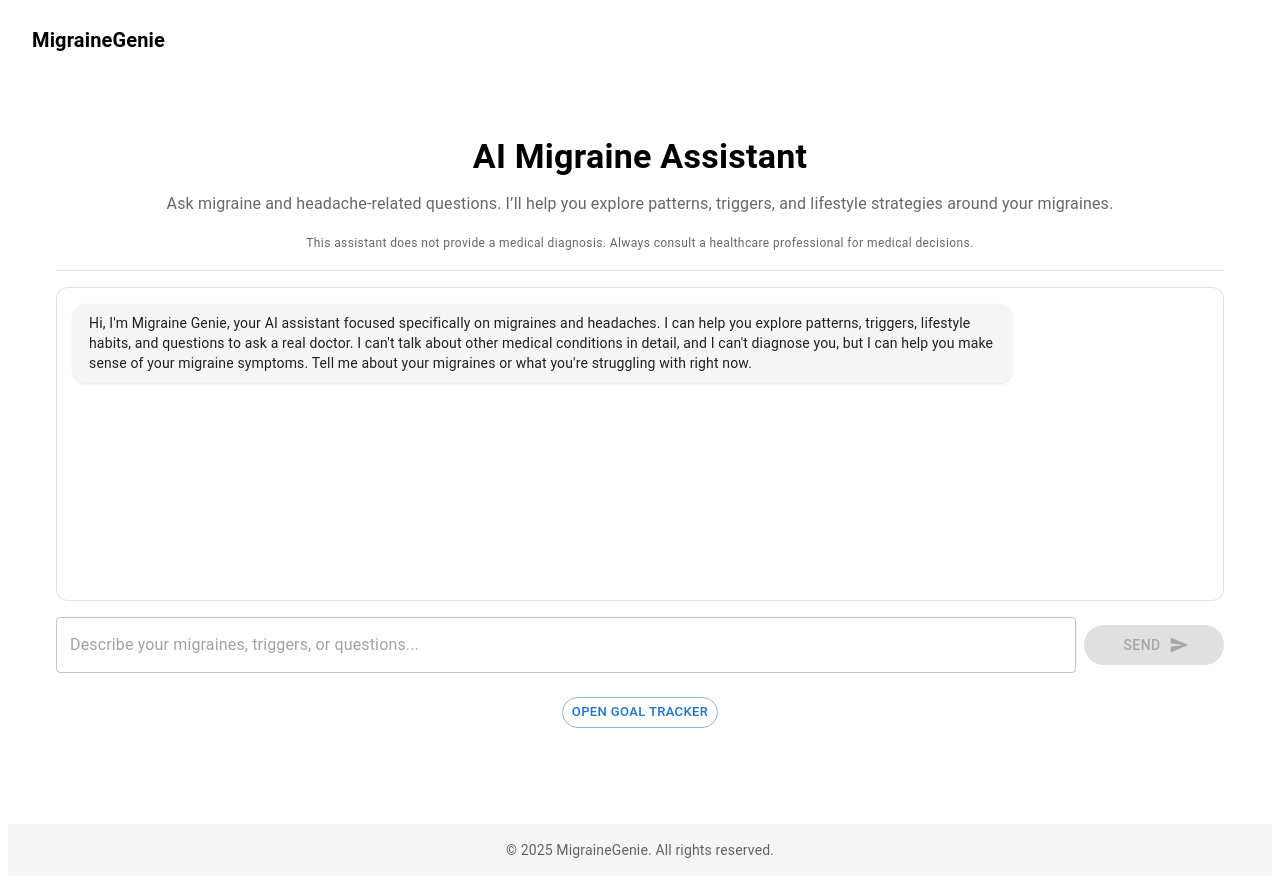
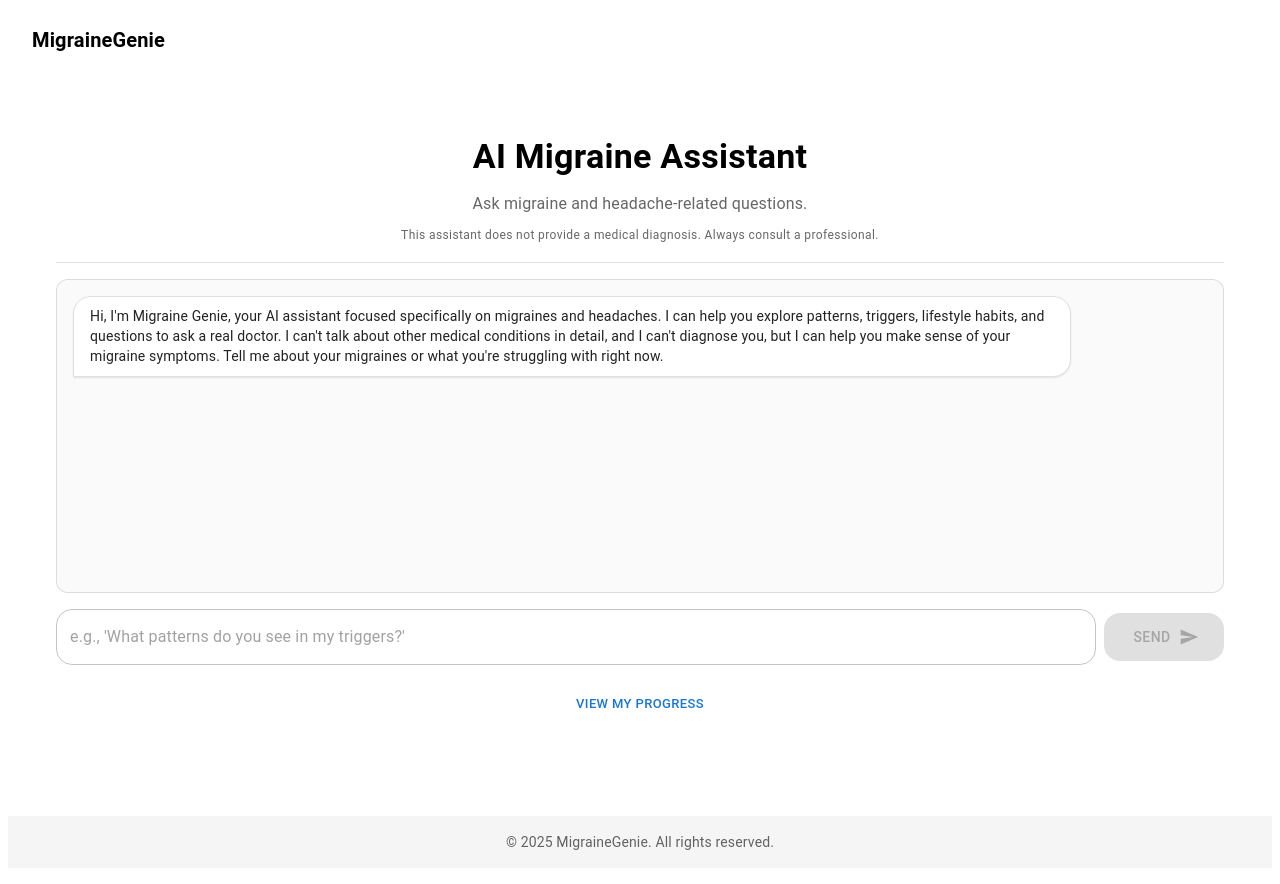
Before and after one commit to taratony-27/Migraine-Genie, a React (Create React App) app in the folder client/: page /ai-assistant in a window 1280 px wide. Built offline with nearby package versions, Linux system fonts and the light colour scheme; no server answers.

Commit message:
updated ai chatbot to be able to access user daily log data

```diff
--- a/client/src/components/AIAssistant.tsx
+++ b/client/src/components/AIAssistant.tsx
@@ -20,12 +20,11 @@ type ChatMessage = {
   content: string;
 };
 
-// ✅ userId is now OPTIONAL
 interface AIAssistantProps {
   userId?: string | number | null;
 }
 
-const AIAssistant: React.FC<AIAssistantProps> = ({ userId = null }) => {
+const AIAssistant: React.FC<AIAssistantProps> = ({ userId: propUserId = null }) => {
   const theme = useTheme();
   const isMobile = useMediaQuery(theme.breakpoints.down('sm'));
 
@@ -33,10 +32,14 @@ const AIAssistant: React.FC<AIAssistantProps> = ({ userId = null }) => {
   const [input, setInput] = useState('');
   const [loading, setLoading] = useState(false);
   const [errorMsg, setErrorMsg] = useState<string | null>(null);
+  const [dailyLogs, setDailyLogs] = useState([]);
+
+  // Track the actual ID in state so handleSend can access it reliably
+  const [activeUserId, setActiveUserId] = useState<string | number | null>(propUserId);
 
   const bottomRef = useRef<HTMLDivElement | null>(null);
 
-  // Initial assistant message (migraine-only scope)
+  // 1. Initial assistant message
   useEffect(() => {
     setMessages([
       {
@@ -51,7 +54,44 @@ const AIAssistant: React.FC<AIAssistantProps> = ({ userId = null }) => {
     ]);
   }, []);
 
-  // Auto-scroll
+  // 2. Fetch User ID from LocalStorage and Fetch Daily Logs
+  useEffect(() => {
+    const initializeAssistant = async () => {
+      let currentId = activeUserId;
+
+      // If no ID passed via props, check localStorage
+      if (!currentId) {
+        const storedUser = localStorage.getItem('user');
+        if (storedUser) {
+          try {
+            const parsed = JSON.parse(storedUser);
+            // Check all common ID variants
+            currentId = parsed?.user_id ?? parsed?.id ?? parsed?._id;
+            if (currentId) setActiveUserId(currentId);
+          } catch (err) {
+            console.error('Failed to parse user from local storage:', err);
+          }
+        }
+      }
+
+      // Fetch logs if we have an ID
+      if (currentId) {
+        try {
+          const response = await api.get('/api/daily-inputs', {
+            params: { userId: currentId },
+          });
+          console.log('[AIAssistant] Context logs loaded:', response.data.length);
+          setDailyLogs(response.data);
+        } catch (error) {
+          console.error('[AIAssistant] Failed to fetch daily logs:', error);
+        }
+      }
+    };
+
+    initializeAssistant();
+  }, []);
+
+  // 3. Auto-scroll
   useEffect(() => {
     if (bottomRef.current) {
       bottomRef.current.scrollIntoView({ behavior: 'smooth' });
@@ -63,8 +103,8 @@ const AIAssistant: React.FC<AIAssistantProps> = ({ userId = null }) => {
     if (!trimmed || loading) return;
 
     const newUserMessage: ChatMessage = { role: 'user', content: trimmed };
+    const nextMessages = [...messages, newUserMessage];
 
-    const nextMessages = [...messages, newUserMessage];
     setMessages(nextMessages);
     setInput('');
     setErrorMsg(null);
@@ -74,9 +114,9 @@ const AIAssistant: React.FC<AIAssistantProps> = ({ userId = null }) => {
       const res = await api.post<{ reply: string; modelUsed: string }>(
         '/api/assistant/doctor-chat',
         {
-          // userId can be null; backend treats it as "no personalized logs"
-          userId: userId ?? undefined,
+          userId: activeUserId ?? undefined,
           messages: nextMessages,
+          dailyLogs: dailyLogs, // Pass the logs we fetched earlier
         }
       );
 
@@ -123,29 +163,22 @@ const AIAssistant: React.FC<AIAssistantProps> = ({ userId = null }) => {
         </Typography>
       )}
 
-      <Typography
-        variant="subtitle1"
-        color="text.secondary"
-        mb={2}
-        textAlign="center"
-      >
-        Ask migraine and headache-related questions. I’ll help you explore patterns,
-        triggers, and lifestyle strategies around your migraines.
+      <Typography variant="subtitle1" color="text.secondary" mb={1} textAlign="center">
+        Ask migraine and headache-related questions.
       </Typography>
 
-      <Typography
-        variant="caption"
-        color="text.secondary"
-        textAlign="center"
-        mb={2}
-      >
-        This assistant does not provide a medical diagnosis. Always consult a healthcare
-        professional for medical decisions.
+      {activeUserId && dailyLogs.length > 0 && (
+        <Typography variant="caption" sx={{ color: 'success.main', textAlign: 'center', mb: 1, display: 'block' }}>
+          ● Connected to your migraine history ({dailyLogs.length} logs found)
+        </Typography>
+      )}
+
+      <Typography variant="caption" color="text.secondary" textAlign="center" mb={2}>
+        This assistant does not provide a medical diagnosis. Always consult a professional.
       </Typography>
 
       <Divider sx={{ mb: 2 }} />
 
-      {/* Chat area */}
       <Paper
         variant="outlined"
         sx={{
@@ -159,6 +192,7 @@ const AIAssistant: React.FC<AIAssistantProps> = ({ userId = null }) => {
           display: 'flex',
           flexDirection: 'column',
           gap: 1.5,
+          bgcolor: '#fafafa'
         }}
       >
         {messages.map((msg, idx) => {
@@ -173,19 +207,14 @@ const AIAssistant: React.FC<AIAssistantProps> = ({ userId = null }) => {
             >
               <Box
                 sx={{
-                  maxWidth: '80%',
+                  maxWidth: '85%',
                   px: 2,
                   py: 1.2,
-                  borderRadius: 3,
-                  bgcolor: isUser
-                    ? theme.palette.primary.main
-                    : theme.palette.grey[100],
-                  color: isUser
-                    ? theme.palette.primary.contrastText
-                    : theme.palette.text.primary,
-                  boxShadow: isUser
-                    ? '0 2px 6px rgba(0,0,0,0.25)'
-                    : '0 1px 3px rgba(0,0,0,0.1)',
+                  borderRadius: isUser ? '18px 18px 2px 18px' : '18px 18px 18px 2px',
+                  bgcolor: isUser ? theme.palette.primary.main : 'white',
+                  color: isUser ? 'white' : 'text.primary',
+                  boxShadow: '0 1px 2px rgba(0,0,0,0.1)',
+                  border: isUser ? 'none' : '1px solid #e0e0e0',
                   whiteSpace: 'pre-wrap',
                   wordBreak: 'break-word',
                 }}
@@ -195,17 +224,15 @@ const AIAssistant: React.FC<AIAssistantProps> = ({ userId = null }) => {
             </Box>
           );
         })}
-
         <div ref={bottomRef} />
       </Paper>
 
       {errorMsg && (
-        <Typography variant="body2" color="error" mb={1}>
+        <Typography variant="body2" color="error" mb={1} textAlign="center">
           {errorMsg}
         </Typography>
       )}
 
-      {/* Input area */}
       <Box
         sx={{
           display: 'flex',
@@ -219,10 +246,11 @@ const AIAssistant: React.FC<AIAssistantProps> = ({ userId = null }) => {
           multiline
           minRows={1}
           maxRows={4}
-          placeholder="Describe your migraines, triggers, or questions..."
+          placeholder="e.g., 'What patterns do you see in my triggers?'"
           value={input}
           onChange={(e) => setInput(e.target.value)}
           onKeyDown={handleKeyDown}
+          sx={{ '& .MuiOutlinedInput-root': { borderRadius: 4 } }}
         />
 
         <Button
@@ -232,26 +260,19 @@ const AIAssistant: React.FC<AIAssistantProps> = ({ userId = null }) => {
           onClick={handleSend}
           disabled={loading || !input.trim()}
           sx={{
-            borderRadius: 8,
+            borderRadius: 4,
             px: 3,
-            py: 1,
-            minWidth: isMobile ? '100%' : 140,
-            height: isMobile ? 'auto' : '100%',
-            whiteSpace: 'nowrap',
+            py: 1.5,
+            minWidth: isMobile ? '100%' : 120,
           }}
         >
-          {loading ? <CircularProgress size={20} color="inherit" /> : 'Send'}
+          {loading ? <CircularProgress size={24} color="inherit" /> : 'Send'}
         </Button>
       </Box>
 
       <Box textAlign="center" mt={3}>
-        <Button
-          variant="outlined"
-          size="small"
-          href="/goal-tracker"
-          sx={{ borderRadius: 8 }}
-        >
-          Open Goal Tracker
+        <Button variant="text" size="small" href="/goal-tracker">
+          View My Progress
         </Button>
       </Box>
     </Box>
```
Also changed, not shown: 1 other file (tests, documents, lock files or other folders).
